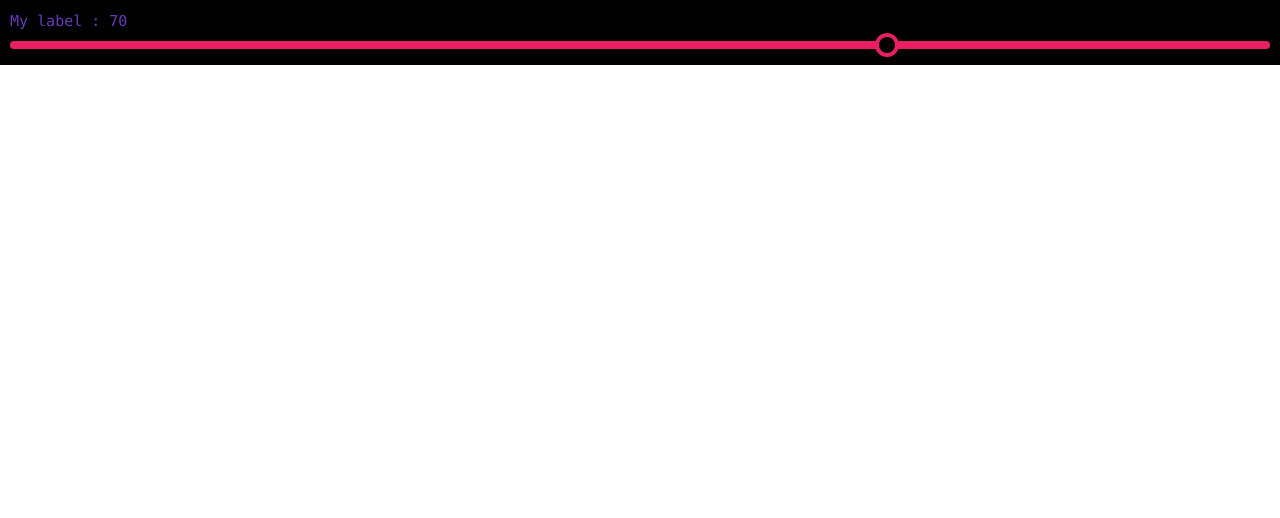
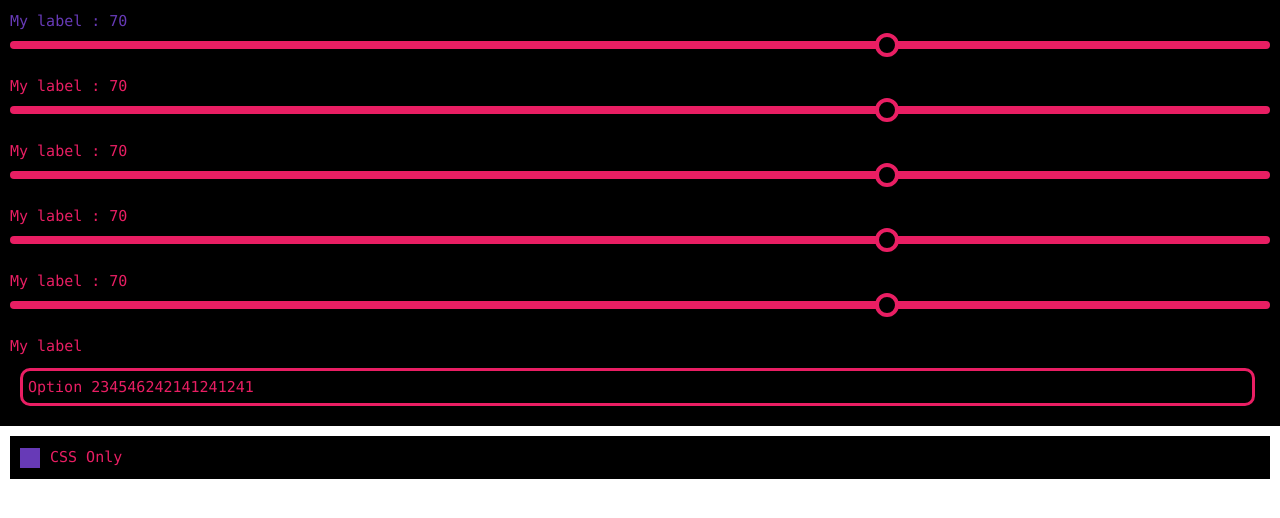
Before and after one commit to mithi/hello-3d-world, a React (Create React App) app: page / in a window 1280 px wide. Shown: the top 518 px of the page. Built offline with nearby package versions, Linux system fonts and the light colour scheme.

Commit message:
feat: Add checkbox

```diff
--- a/src/App.tsx
+++ b/src/App.tsx
@@ -1,10 +1,18 @@
 import React from "react"
 import Slider from "./input-components/slider/Slider"
+import Select from "./input-components/select/Select"
+import Checkbox from "./input-components/checkbox/Checkbox"
 
 const App = () => {
     return (
         <div>
             <Slider />
+            <Slider />
+            <Slider />
+            <Slider />
+            <Slider />
+            <Select />
+            <Checkbox />
         </div>
     )
 }
--- /dev/null
+++ b/src/input-components/checkbox/Checkbox.tsx
@@ -0,0 +1,17 @@
+/** @jsx jsx */
+import { jsx } from "@emotion/core"
+import { checkboxCss, checkboxContainerCss } from "./CheckboxCss"
+
+const Checkbox = () => (
+    <div css={[checkboxCss, checkboxContainerCss]}>
+        <input
+            className="styled-checkbox"
+            id="styled-checkbox-2"
+            type="checkbox"
+            value="value2"
+        />
+        <label htmlFor="styled-checkbox-2">CSS Only</label>
+    </div>
+)
+
+export default Checkbox
--- /dev/null
+++ b/src/input-components/checkbox/CheckboxCss.tsx
@@ -0,0 +1,69 @@
+/** @jsx jsx */
+import { css } from "@emotion/core"
+const checkboxCss = css`
+    .styled-checkbox {
+        position: absolute; // take it out of document flow
+        opacity: 0; // hide it
+
+        & + label {
+            position: relative;
+            cursor: pointer;
+            padding: 0;
+        }
+
+        // Box.
+        & + label:before {
+            content: "";
+            margin-right: 10px;
+            display: inline-block;
+            vertical-align: text-top;
+            width: 20px;
+            height: 20px;
+            background: #673ab7;
+        }
+
+        // Box hover
+        &:hover + label:before {
+            background: #e91e63;
+        }
+
+        // Box focus
+        &:focus + label:before {
+            box-shadow: 0 0 0 3px rgba(0, 0, 0, 0.12);
+        }
+
+        // Box checked
+        &:checked + label:before {
+            background: #e91e63;
+        }
+
+        // Checkmark. Could be replaced with an image
+        &:checked + label:after {
+            content: "";
+            position: absolute;
+            left: 5px;
+            top: 9px;
+            background: white;
+            width: 2px;
+            height: 2px;
+            box-shadow: 2px 0 0 white, 4px 0 0 white, 4px -2px 0 white, 4px -4px 0 white,
+                4px -6px 0 white, 4px -8px 0 white;
+            transform: rotate(45deg);
+        }
+    }
+`
+
+const checkboxContainerCss = css`
+    padding: 10px;
+    background-color: black;
+    font-size: 15px;
+    font-family: monaco;
+    padding: 10px;
+    margin: 10px;
+    color: #e91e63;
+    &:hover {
+        color: #673ab7;
+    }
+`
+
+export { checkboxCss, checkboxContainerCss }
```
